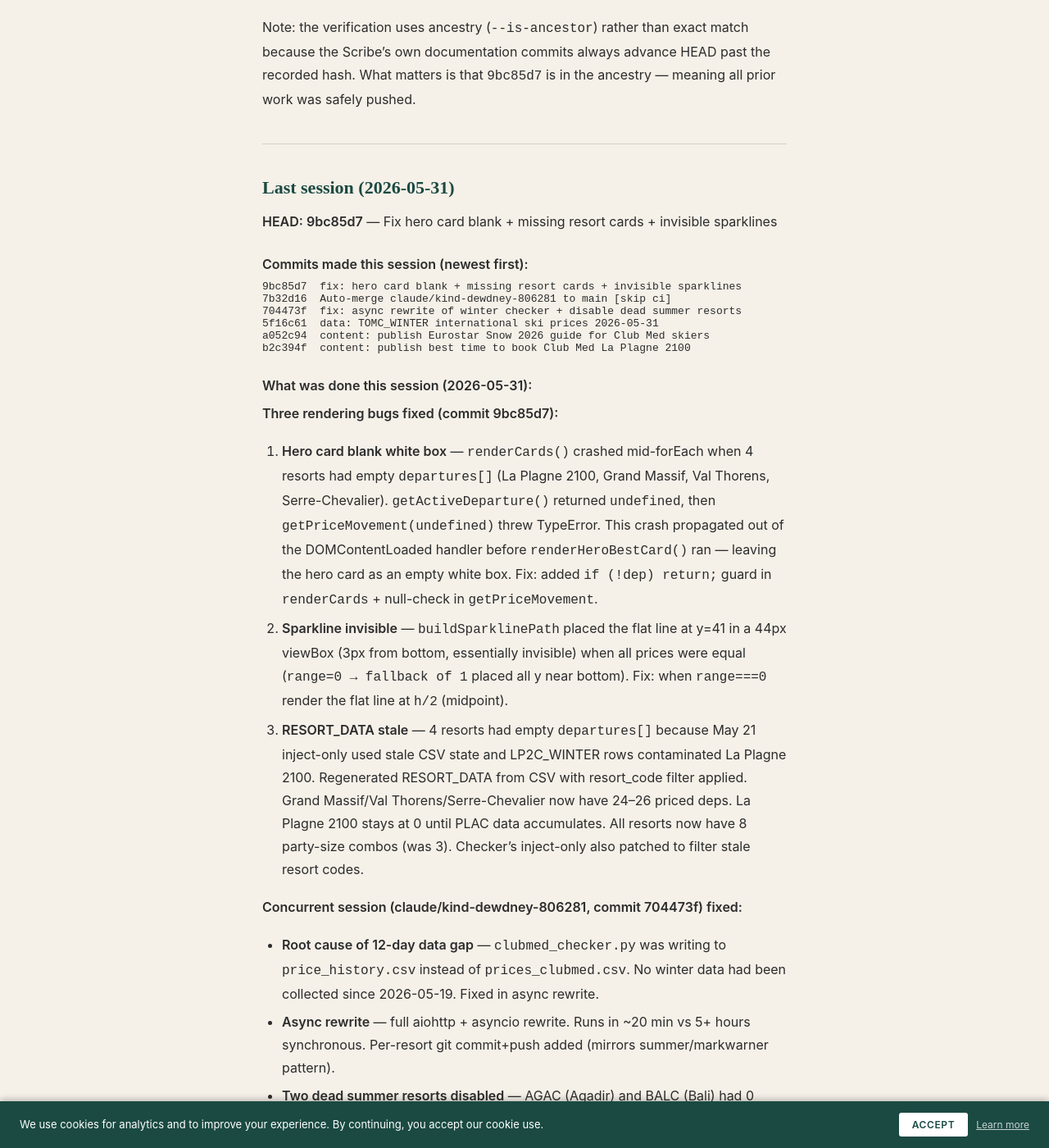
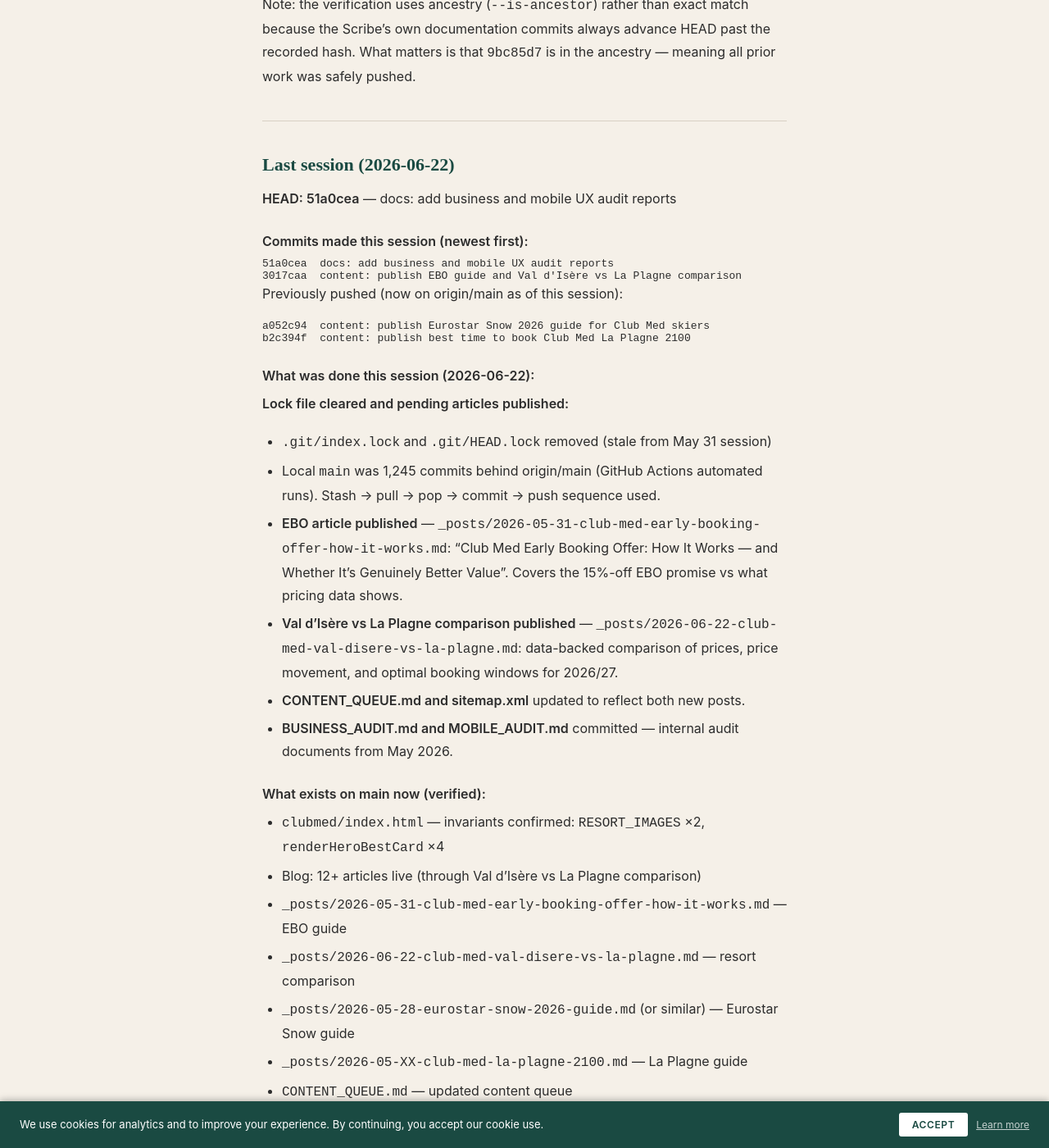
Before and after one commit to 215781/booking-window, a Jekyll site: the page built from NEXT_SESSION_PROMPT.md, in a window 1280 px wide and 1400 px high, scrolled down 745 px. Shown: the whole window at 82% size. Built offline with Jekyll 4.4.1, drawn with Linux system fonts in a browser that asks for light colours; some web fonts are replaced; our own code applies the rules of GitHub Pages for plain Markdown files; some of the changed text lies outside the part shown.

Commit message:
docs: scribe wrap-up 2026-06-22 — EBO + Val d'Isère/La Plagne articles published, HEAD 51a0cea recorded
Co-Authored-By: Claude Sonnet 4.6 <noreply@anthropic.com>

````diff
--- a/NEXT_SESSION_PROMPT.md
+++ b/NEXT_SESSION_PROMPT.md
@@ -9,10 +9,10 @@ Then read `PLAN.md` for the full task list.
 
 Run:
 ```bash
-git merge-base --is-ancestor 9bc85d7 HEAD && echo "OK — HEAD is ahead of last recorded state" || echo "MISMATCH — investigate before starting work"
+git merge-base --is-ancestor 51a0cea HEAD && echo "OK — HEAD is ahead of last recorded state" || echo "MISMATCH — investigate before starting work"
 ```
 
-Last recorded push: **`9bc85d7`** (fix: hero card blank + missing resort cards + invisible sparklines)
+Last recorded push: **`51a0cea`** (docs: add business and mobile UX audit reports)
 
 If the check prints MISMATCH: stop, do not begin work, diagnose what diverged and why.
 
@@ -20,48 +20,50 @@ Note: the verification uses ancestry (`--is-ancestor`) rather than exact match b
 
 ---
 
-## Last session (2026-05-31)
+## Last session (2026-06-22)
 
-**HEAD: 9bc85d7** — Fix hero card blank + missing resort cards + invisible sparklines
+**HEAD: 51a0cea** — docs: add business and mobile UX audit reports
 
 ### Commits made this session (newest first):
 ```
-9bc85d7  fix: hero card blank + missing resort cards + invisible sparklines
-7b32d16  Auto-merge claude/kind-dewdney-806281 to main [skip ci]
-704473f  fix: async rewrite of winter checker + disable dead summer resorts
-5f16c61  data: TOMC_WINTER international ski prices 2026-05-31
+51a0cea  docs: add business and mobile UX audit reports
+3017caa  content: publish EBO guide and Val d'Isère vs La Plagne comparison
+```
+
+Previously pushed (now on origin/main as of this session):
+```
 a052c94  content: publish Eurostar Snow 2026 guide for Club Med skiers
 b2c394f  content: publish best time to book Club Med La Plagne 2100
 ```
 
-### What was done this session (2026-05-31):
+### What was done this session (2026-06-22):
 
-**Three rendering bugs fixed (commit 9bc85d7):**
-1. **Hero card blank white box** — `renderCards()` crashed mid-forEach when 4 resorts had empty `departures[]` (La Plagne 2100, Grand Massif, Val Thorens, Serre-Chevalier). `getActiveDeparture()` returned `undefined`, then `getPriceMovement(undefined)` threw TypeError. This crash propagated out of the DOMContentLoaded handler before `renderHeroBestCard()` ran — leaving the hero card as an empty white box. Fix: added `if (!dep) return;` guard in `renderCards` + null-check in `getPriceMovement`.
-2. **Sparkline invisible** — `buildSparklinePath` placed the flat line at y=41 in a 44px viewBox (3px from bottom, essentially invisible) when all prices were equal (`range=0 → fallback of 1` placed all y near bottom). Fix: when `range===0` render the flat line at `h/2` (midpoint).
-3. **RESORT_DATA stale** — 4 resorts had empty `departures[]` because May 21 inject-only used stale CSV state and LP2C_WINTER rows contaminated La Plagne 2100. Regenerated RESORT_DATA from CSV with resort_code filter applied. Grand Massif/Val Thorens/Serre-Chevalier now have 24–26 priced deps. La Plagne 2100 stays at 0 until PLAC data accumulates. All resorts now have 8 party-size combos (was 3). Checker's inject-only also patched to filter stale resort codes.
-
-**Concurrent session (claude/kind-dewdney-806281, commit 704473f) fixed:**
-- **Root cause of 12-day data gap** — `clubmed_checker.py` was writing to `price_history.csv` instead of `prices_clubmed.csv`. No winter data had been collected since 2026-05-19. Fixed in async rewrite.
-- **Async rewrite** — full aiohttp + asyncio rewrite. Runs in ~20 min vs 5+ hours synchronous. Per-resort git commit+push added (mirrors summer/markwarner pattern).
-- **Two dead summer resorts disabled** — AGAC (Agadir) and BALC (Bali) had 0 priced rows over 10–13 collection days; disabled with comments.
-- **inject-only stale-code filter** — LP2C_WINTER contamination prevention also added by this session (same fix, different implementation — kept their version in conflict resolution).
+**Lock file cleared and pending articles published:**
+- `.git/index.lock` and `.git/HEAD.lock` removed (stale from May 31 session)
+- Local `main` was 1,245 commits behind origin/main (GitHub Actions automated runs). Stash → pull → pop → commit → push sequence used.
+- **EBO article published** — `_posts/2026-05-31-club-med-early-booking-offer-how-it-works.md`: "Club Med Early Booking Offer: How It Works — and Whether It's Genuinely Better Value". Covers the 15%-off EBO promise vs what pricing data shows.
+- **Val d'Isère vs La Plagne comparison published** — `_posts/2026-06-22-club-med-val-disere-vs-la-plagne.md`: data-backed comparison of prices, price movement, and optimal booking windows for 2026/27.
+- **CONTENT_QUEUE.md and sitemap.xml** updated to reflect both new posts.
+- **BUSINESS_AUDIT.md and MOBILE_AUDIT.md** committed — internal audit documents from May 2026.
 
 ### What exists on main now (verified):
-- `clubmed/index.html` — hero card fixed, resort cards fixed (10/11 with prices; La Plagne 2100 gracefully skipped while PLAC data builds), sparklines now visible. 8 party-size combos in RESORT_DATA. All other content unchanged from May 21.
-- `clubmed_checker.py` — async aiohttp rewrite, CSV_FILE bug fixed, LP2C_WINTER filter, daily 06:00 UTC
-- `clubmed_summer_checker.py` — 22 active resorts (was 24 — AGAC and BALC disabled)
-- `clubmed_ski_international_checker.py` — 8 resorts, collecting since 2026-05-21
-- `_data/prices_clubmed.csv` — LP2C_WINTER rows present but filtered at query time; fresh data from 2026-05-31 run will appear tomorrow
-- CONTENT_QUEUE.md — new file with queued blog content ideas (from concurrent session)
+- `clubmed/index.html` — invariants confirmed: `RESORT_IMAGES` ×2, `renderHeroBestCard` ×4
+- Blog: 12+ articles live (through Val d'Isère vs La Plagne comparison)
+- `_posts/2026-05-31-club-med-early-booking-offer-how-it-works.md` — EBO guide
+- `_posts/2026-06-22-club-med-val-disere-vs-la-plagne.md` — resort comparison
+- `_posts/2026-05-28-eurostar-snow-2026-guide.md` (or similar) — Eurostar Snow guide
+- `_posts/2026-05-XX-club-med-la-plagne-2100.md` — La Plagne guide
+- `CONTENT_QUEUE.md` — updated content queue
+- `BUSINESS_AUDIT.md`, `MOBILE_AUDIT.md` — internal audit docs
+- `_data/prices_clubmed.csv` — ~27,000+ rows, automated daily collection ongoing
 
 ### Open items for next session:
-- **La Plagne 2100 (PLAC) data gap** — 0 priced departures in HTML. Once the async checker runs tonight (06:00 UTC June 1) with the correct PLAC code, La Plagne data will accumulate. Run inject-only from main repo after tomorrow's CSV update to add La Plagne back to the display.
+- **Articles 12–13 pending**: Grand Massif, Serre-Chevalier per-resort guides
 - **Site UI restructure** — 11 ski + 9 summer resorts displayed; 14 new summer + 8 international ski tracked in CSV only. Needs design decision.
 - `build_site.yml` does not yet trigger on summer/international CSV changes.
 - Review PLAN_V2.md tasks B1–B15 — especially B6 (hero pull quote), B7 (copy rewrite), B2 (section reorder)
 - `post.html` footer still links to `/privacy.html` — should be `/privacy/`
-- Articles 12–13 pending: Grand Massif, Serre-Chevalier per-resort guides
+- **La Plagne 2100 (PLAC)** — check whether data has accumulated since June 1 and run inject-only if so
 
 ---
 
--- a/PLAN.md
+++ b/PLAN.md
@@ -109,7 +109,8 @@ See `IMPROVEMENT_PLAN.md` for the full strategic context behind these items.
 - [x] **Publish article 3** — "Is Club Med Ski Worth the Money? An Honest Assessment". Target term: `is Club Med ski worth it`. 1,100 words. Package breakdown vs DIY, timing angle (Jan/March more favourable), CTA to tracker. Internal links to articles 1 and 2. Sitemap updated. (commit 0cf9154) — 2026-05-17
 - [x] **Publish articles 4–7** — Per-resort guides: Val d'Isère, Tignes, Les Arcs, Alpe d'Huez. Each ~900–1,100 words with live price data, seasonal value windows, sitemap updated. (commits 809f0bf, 3a6a5b4, 3f07025) — 2026-05-17
 - [x] **Publish articles 8–10** — Per-resort guides: Valmorel, La Rosière, Val Thorens Sensations. Blog now has 10 articles total. Sitemap updated. (commit fec4679) — 2026-05-17
-- [ ] **Content articles 11–13** — Peisey-Vallandry, Grand Massif, Serre-Chevalier per-resort guides. Defer until after hero card and mobile responsiveness are verified stable.
+- [x] **Content article 11** — Peisey-Vallandry per-resort guide published (commit 742a5b3) — 2026-05-21
+- [ ] **Content articles 12–13** — Grand Massif, Serre-Chevalier per-resort guides. Defer until data confirms consistent departure days.
 - [ ] **Create CONTENT_WRITER.md agent file** — Write a dedicated agent file for researching and publishing SEO blog posts to `_posts/`. Template: research a keyword → draft → optimise → publish. Target 2 articles per month once blog is set up.
 
 ---
@@ -237,5 +238,9 @@ See `IMPROVEMENT_PLAN.md` for the full strategic context behind these items.
 - [x] **Booking URLs fully corrected (all 15 — ski + summer)** — ski: les-arcs-panorama, l-alpe-d-huez, la-plagne-2100/y, val-d-isere, grand-massif-samoens-morillon, val-thorens-sensations/y; summer: da-balaia, gregolimano, kani, la-caravelle, marrakech-la-palmeraie, la-palmyre-atlantique (×2), magna-marbella, palmiye — /w→/y for year-round resorts. Fallback URLs fixed. Search modal entries now include resort-specific `bookingUrl`. (commit c5cd8dc) — 2026-05-21
 - [x] **Mobile resort modal departure table overflow fixed** — Table wrapped in `<div class="dept-table-wrap">` (overflow-x: auto). Book column hidden at ≤600px via CSS (`th:last-child, td:last-child { display: none }`); `.modal-cta` button handles booking on mobile. (commit c5cd8dc) — 2026-05-21
 - [x] **Expanded party size data collection — 8 combos** — `_COMBOS` in all three checkers expanded from 3 to 8 combinations covering all Club Med child age bands (0–3/4–11/12+), mixed families, second-child pricing, and 3-adult triple rooms. 4A excluded (= 2× 2A). Call volume ~2.7× increase, within safe rate-limit bounds. (commit 58f5e5e) — 2026-05-21
+- [x] **Best time to book La Plagne 2100 article published** — `_posts/2026-05-...-club-med-la-plagne-2100.md`. Per-resort booking guide for La Plagne 2100. (commit b2c394f) — 2026-05-31
+- [x] **Eurostar Snow 2026 guide published** — `_posts/2026-05-...-eurostar-snow-2026-guide.md`. Guide to Eurostar Snow ski train for Club Med skiers. (commit a052c94) — 2026-05-31
+- [x] **Club Med EBO article published** — `_posts/2026-05-31-club-med-early-booking-offer-how-it-works.md`. Covers the early booking offer promise vs what pricing data actually shows. (commit 3017caa) — 2026-06-22
+- [x] **Val d'Isère vs La Plagne comparison published** — `_posts/2026-06-22-club-med-val-disere-vs-la-plagne.md`. Data-backed comparison of prices, price movement, and optimal booking windows. (commit 3017caa) — 2026-06-22
 </content>
 </invoke>
````
